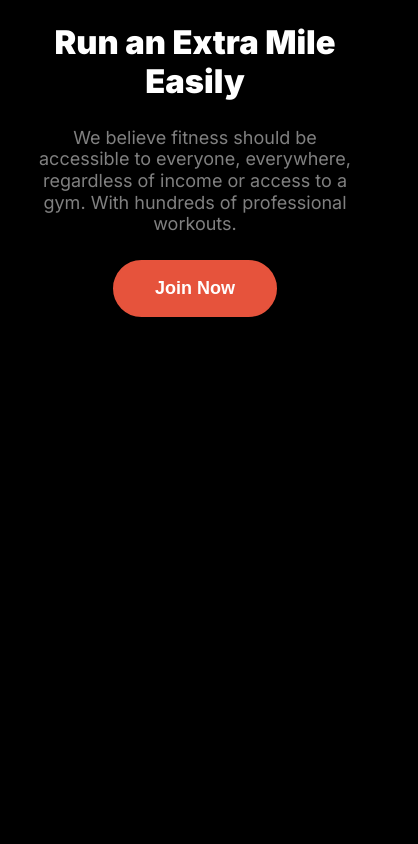
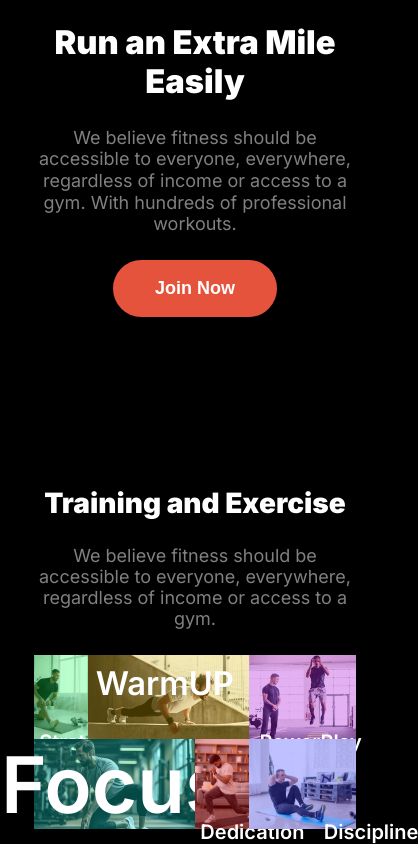
Before and after one commit to rejoanulferdoush/versatile, a SvelteKit app: page / in a window 390 px wide. Shown: the part 3279-4123 px from the top of the page, 418 px wide, since content can reach past the window. Before the commit the page ends 3596 px from the top, so only its background shows below. Built offline with nearby package versions, Linux system fonts and the light colour scheme; a web font is replaced by a local one.

Commit message:
training and exercise section is done without responsive

```diff
--- a/src/app.css
+++ b/src/app.css
@@ -376,3 +376,178 @@ header::before {
     }
   }
 }
+/* training and exercise styles */
+.training__heads {
+  text-align: center;
+}
+.training__image--container {
+  display: grid;
+  grid-gap: 0px;
+  justify-content: center;
+  grid-template-columns: repeat(6, 1fr);
+  /* grid-template-rows: repeat(2, 1fr); */
+  grid-template-areas:
+    "box-1 box-2 box-2 box-2 box-3 box-3"
+    "box-4 box-4 box-4 box-5 box-6 box-6";
+  & .image__box1,
+  .image__box2,
+  .image__box3,
+  .image__box4,
+  .image__box5,
+  .image__box6 {
+    & img {
+      width: 100%;
+      height: 100%;
+      display: block;
+      object-fit: cover;
+      background-repeat: no-repeat;
+      background-position: center;
+      background-size: cover;
+    }
+  }
+  & .image__box1 {
+    position: relative;
+
+    & .overlay__text {
+      color: var(--color-primary-white);
+      position: absolute;
+      top: 90%;
+      left: 10%;
+      font-family: var(--font-family-inter);
+      font-size: var(--font-size-lg);
+      font-weight: var(--font-weight-medium);
+    }
+
+    &::before {
+      content: "";
+      position: absolute;
+      top: 0;
+      left: 0;
+      width: 100%;
+      height: 100%;
+      background: rgba(0, 255, 72, 0.263);
+    }
+  }
+
+  & .image__box2 {
+    position: relative;
+
+    & .overlay__text {
+      color: var(--color-primary-white);
+      position: absolute;
+      top: 10%;
+      left: 5%;
+      font-family: var(--font-family-inter);
+      font-size: var(--font-size-xl);
+      font-weight: var(--font-weight-medium);
+    }
+
+    &::before {
+      content: "";
+      position: absolute;
+      top: 0;
+      left: 0;
+      width: 100%;
+      height: 100%;
+      background: rgba(255, 204, 0, 0.263);
+    }
+  }
+
+  & .image__box3 {
+    position: relative;
+
+    & .overlay__text {
+      color: var(--color-primary-white);
+      position: absolute;
+      top: 90%;
+      left: 10%;
+      font-family: var(--font-family-inter);
+      font-size: var(--font-size-lg);
+      font-weight: var(--font-weight-medium);
+    }
+
+    &::before {
+      content: "";
+      position: absolute;
+      top: 0;
+      left: 0;
+      width: 100%;
+      height: 100%;
+      background: rgba(187, 0, 255, 0.263);
+    }
+  }
+
+  & .image__box4 {
+    position: relative;
+
+    & .overlay__text {
+      color: var(--color-primary-white);
+      position: absolute;
+      top: 50%;
+      left: 50%;
+      margin: 0 auto;
+      transform: translate(-50%, -50%);
+      font-family: var(--font-family-inter);
+      font-size: var(--font-size-xxl);
+      font-weight: var(--font-weight-medium);
+    }
+
+    &::before {
+      content: "";
+      position: absolute;
+      top: 0;
+      left: 0;
+      width: 100%;
+      height: 100%;
+      background: rgba(0, 255, 225, 0.263);
+    }
+  }
+
+  & .image__box5 {
+    position: relative;
+
+    & .overlay__text {
+      color: var(--color-primary-white);
+      position: absolute;
+      top: 90%;
+      left: 10%;
+      font-family: var(--font-family-inter);
+      font-size: var(--font-size-lg);
+      font-weight: var(--font-weight-medium);
+    }
+
+    &::before {
+      content: "";
+      position: absolute;
+      top: 0;
+      left: 0;
+      width: 100%;
+      height: 100%;
+      background: rgba(255, 0, 17, 0.263);
+    }
+  }
+
+  & .image__box6 {
+    position: relative;
+
+    & .overlay__text {
+      color: var(--color-primary-white);
+      position: absolute;
+      top: 90%;
+      left: 70%;
+      font-family: var(--font-family-inter);
+      font-size: var(--font-size-lg);
+      font-weight: var(--font-weight-medium);
+    }
+
+    &::before {
+      content: "";
+      position: absolute;
+      top: 0;
+      left: 0;
+      width: 100%;
+      height: 100%;
+      background: rgba(9, 17, 255, 0.263);
+    }
+  }
+}
--- a/src/routes/+page.svelte
+++ b/src/routes/+page.svelte
@@ -2,6 +2,7 @@
     import Hero from "./components/hero.svelte";
     import Habits from "./components/habits.svelte";
     import Extra from "./components/extra.svelte";
+    import Training from "./components/training.svelte";
 </script>
 
 <Hero
@@ -9,3 +10,4 @@ hero__desc = "A huge selection of health and fitness content, healthy recipes an
 />
 <Habits />
 <Extra />
+<Training />
--- /dev/null
+++ b/src/routes/components/training.svelte
@@ -0,0 +1,37 @@
+<section class="training__container margin__top--xxl padding__xxl">
+  <!-- heads -->
+    <div class="training__heads">
+    <h2 class="section__text--xl">Training and Exercise</h2>
+    <p class="primary__text margin__top--sm">
+      We believe fitness should be accessible to everyone, everywhere,
+      regardless of income or access to a gym.
+    </p>
+  </div>
+  <!-- image gallery -->
+   <div class="training__image--container margin__top--sm">
+    <div class="image__box1" style="grid-area: box-1">
+        <img src="../img/exercise1.jpg" alt="" srcset="">
+        <span class="overlay__text">Strategy</span>
+    </div>
+    <div class="image__box2" style="grid-area: box-2">
+        <img src="../img/exercise2.png" alt="" srcset="">
+        <span class="overlay__text">WarmUP</span>
+    </div>
+    <div class="image__box3" style="grid-area: box-3">
+        <img src="../img/exercise3.png" alt="" srcset="">
+        <span class="overlay__text">PowerPlay</span>
+    </div>
+    <div class="image__box4" style="grid-area: box-4">
+        <img src="../img/exercise4.png" alt="" srcset="">
+        <span class="overlay__text">Focus</span>
+    </div>
+    <div class="image__box5" style="grid-area: box-5">
+        <img src="../img/exercise5.jpg" alt="" srcset="">
+        <span class="overlay__text">Dedication</span>
+    </div>
+    <div class="image__box6" style="grid-area: box-6">
+        <img src="../img/exercise6.jpg" alt="" srcset="">
+        <span class="overlay__text">Discipline</span>
+    </div>
+   </div>
+</section>
```
